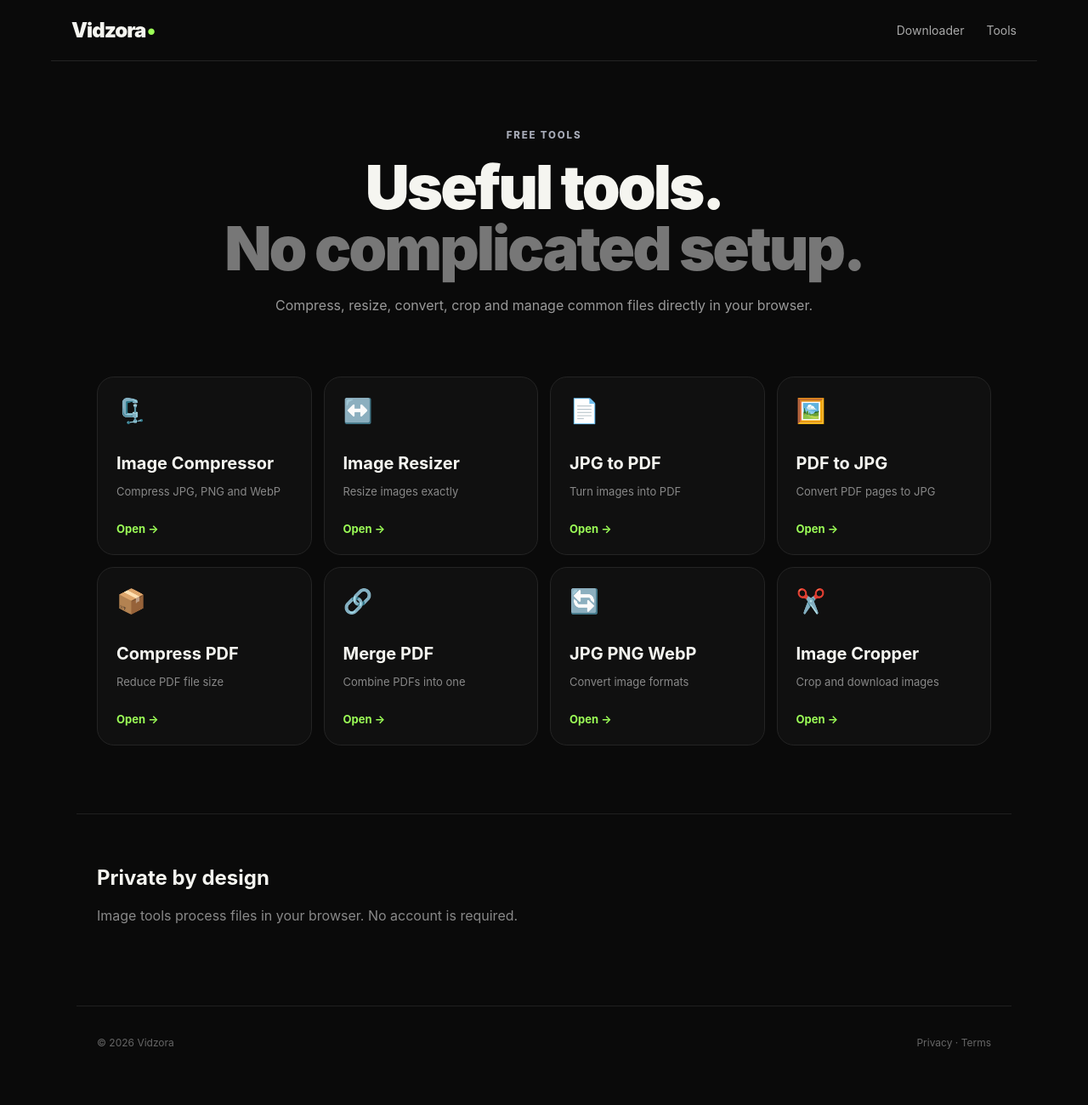
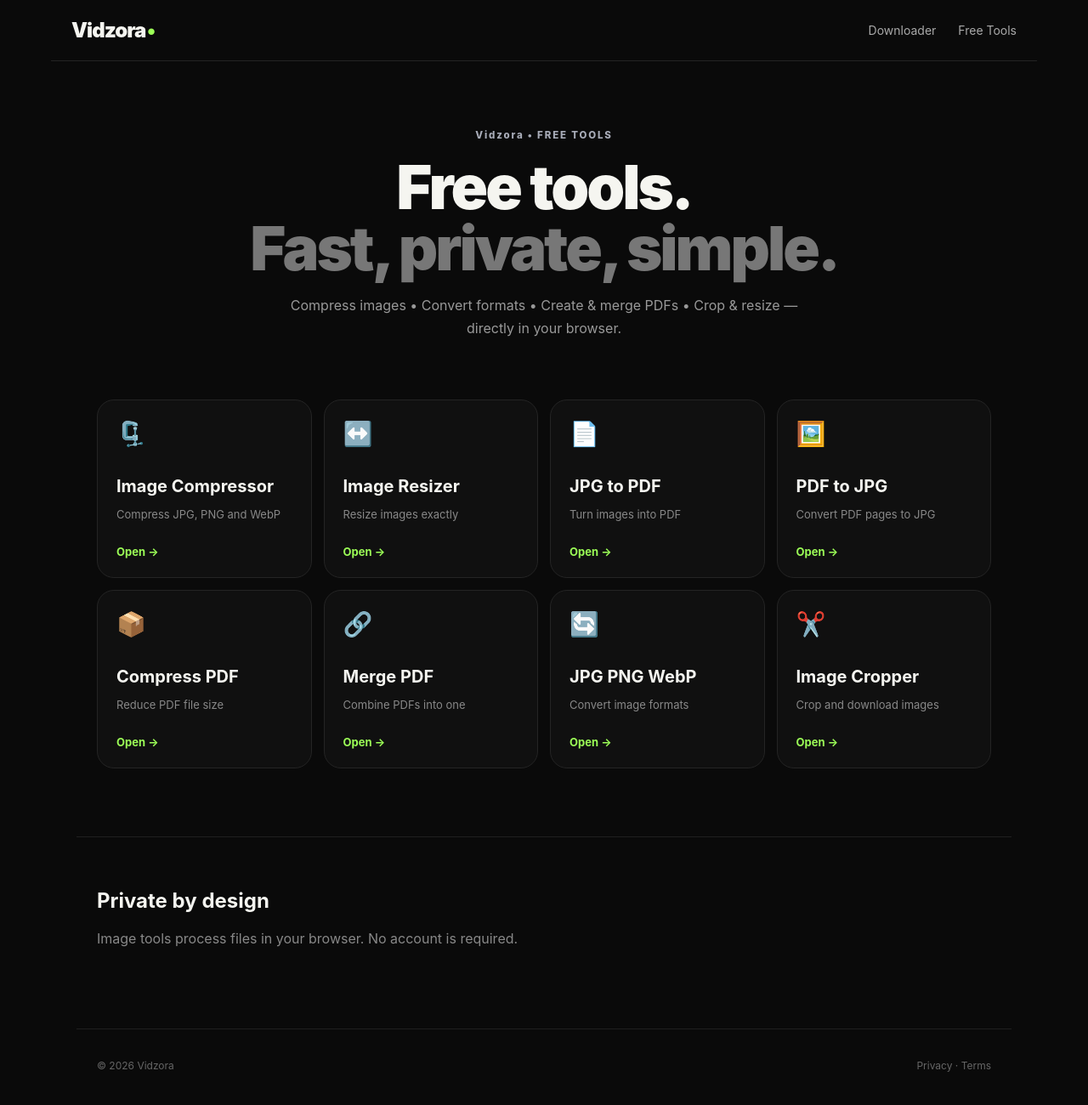
Before and after one commit to Manojpatil7711/Vidzora, a Next.js app: page /tools in a window 1280 px wide. Shown: the top 1300 px of the page at 85% size. Built offline with nearby package versions, Linux system fonts and the light colour scheme.

Commit message:
Make Free Tools section prominent

```diff
--- a/app/tools/page.tsx
+++ b/app/tools/page.tsx
@@ -1,4 +1,22 @@
 import Link from "next/link";
-const tools=[["image-compressor","Image Compressor","Compress JPG, PNG and WebP","🗜️"],["image-resizer","Image Resizer","Resize images exactly","↔️"],["jpg-to-pdf","JPG to PDF","Turn images into PDF","📄"],["pdf-to-jpg","PDF to JPG","Convert PDF pages to JPG","🖼️"],["compress-pdf","Compress PDF","Reduce PDF file size","📦"],["merge-pdf","Merge PDF","Combine PDFs into one","🔗"],["image-converter","JPG PNG WebP","Convert image formats","🔄"],["image-cropper","Image Cropper","Crop and download images","✂️"]] as const;
+
+const tools=[
+["image-compressor","Image Compressor","Compress JPG, PNG and WebP","🗜️"],
+["image-resizer","Image Resizer","Resize images exactly","↔️"],
+["jpg-to-pdf","JPG to PDF","Turn images into PDF","📄"],
+["pdf-to-jpg","PDF to JPG","Convert PDF pages to JPG","🖼️"],
+["compress-pdf","Compress PDF","Reduce PDF file size","📦"],
+["merge-pdf","Merge PDF","Combine PDFs into one","🔗"],
+["image-converter","JPG PNG WebP","Convert image formats","🔄"],
+["image-cropper","Image Cropper","Crop and download images","✂️"]
+] as const;
+
 export const metadata={title:"Free Online Tools",description:"Free browser-based image and PDF tools for compressing, resizing, converting, cropping and merging files."};
-export default function Tools(){return <main className="toolsShell"><header className="nav"><Link className="brand" href="/">Vidzora<span>•</span></Link><nav><Link href="/">Downloader</Link><a href="#tools">Tools</a></nav></header><section className="toolsHero"><div className="eyebrow">FREE TOOLS</div><h1>Useful tools.<br/><em>No complicated setup.</em></h1><p>Compress, resize, convert, crop and manage common files directly in your browser.</p></section><section id="tools" className="toolsGrid">{tools.map(([s,t,d,i])=><Link className="toolCard" href={"/tools/"+s} key={s}><span className="toolIcon">{i}</span><div><h2>{t}</h2><p>{d}</p></div><b>Open →</b></Link>)}</section><section className="toolsInfo"><h2>Private by design</h2><p>Image tools process files in your browser. No account is required.</p></section><footer><span>© {new Date().getFullYear()} Vidzora</span><span><Link href="/privacy">Privacy</Link> · <Link href="/terms">Terms</Link></span></footer></main>}
+
+export default function Tools(){return <main className="toolsShell">
+<header className="nav"><Link className="brand" href="/">Vidzora<span>•</span></Link><nav><Link href="/">Downloader</Link><a className="toolsNavActive" href="#tools">Free Tools</a></nav></header>
+<section className="toolsHero"><div className="eyebrow">Vidzora • FREE TOOLS</div><h1>Free tools.<br/><em>Fast, private, simple.</em></h1><p>Compress images • Convert formats • Create & merge PDFs • Crop & resize — directly in your browser.</p></section>
+<section id="tools" className="toolsGrid">{tools.map(([s,t,d,i])=><Link className="toolCard" href={"/tools/"+s} key={s}><span className="toolIcon">{i}</span><div><h2>{t}</h2><p>{d}</p></div><b>Open →</b></Link>)}</section>
+<section className="toolsInfo"><h2>Private by design</h2><p>Image tools process files in your browser. No account is required.</p></section>
+<footer><span>© {new Date().getFullYear()} Vidzora</span><span><Link href="/privacy">Privacy</Link> · <Link href="/terms">Terms</Link></span></footer>
+</main>}
```
